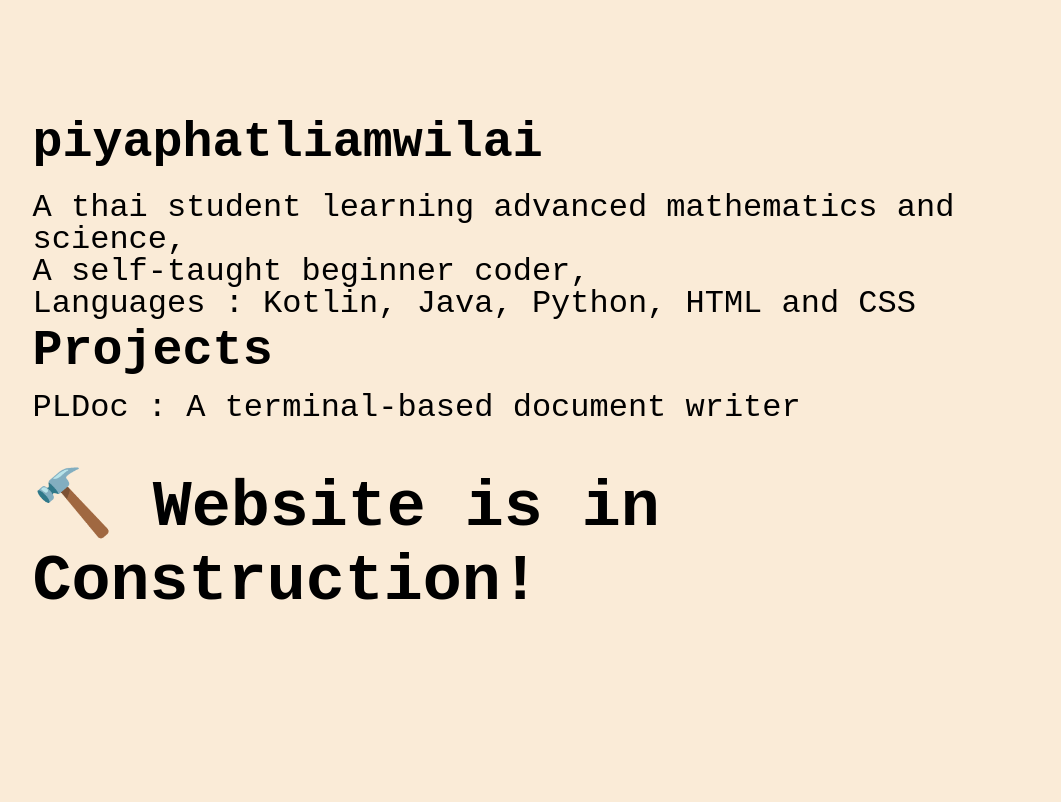
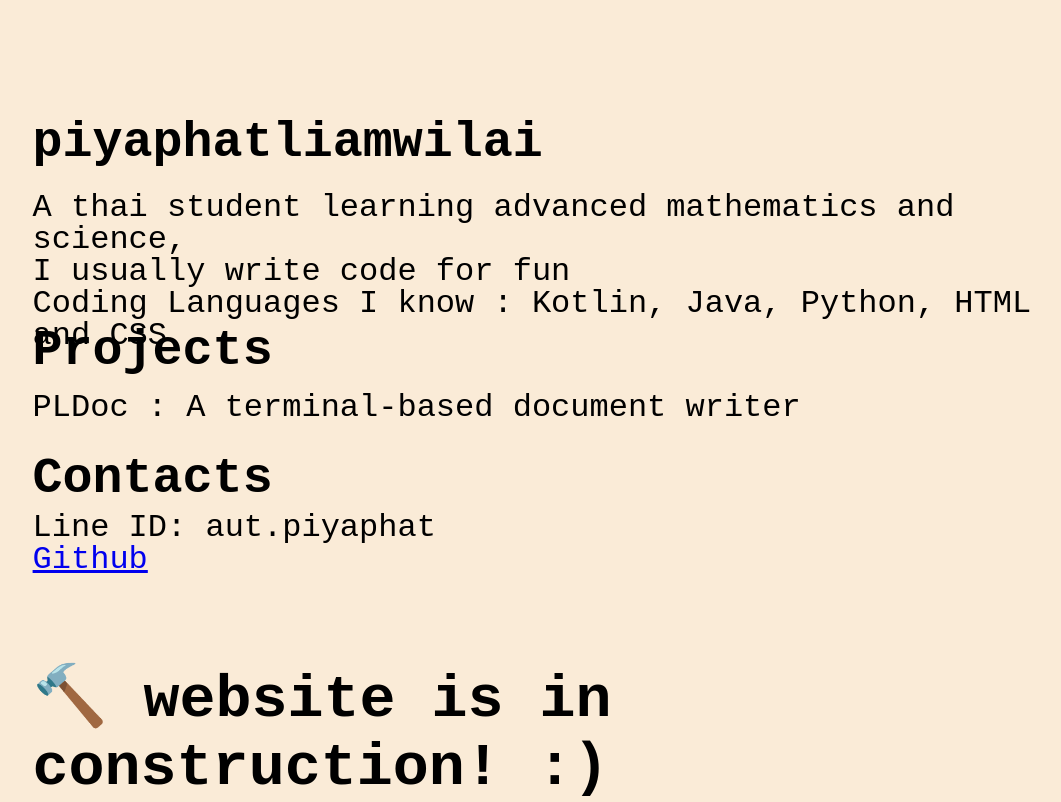
Before and after one commit to piyaphatliamwilai/piyaphatliamwilai.github.io, a plain HTML site: page index.html in a window 1280 px wide. Shown: the whole page, without its empty margins (185-1246 px from the left). Drawn offline with Linux system fonts and the light colour scheme.

Commit message:
update 1

```diff
--- a/css/style.css
+++ b/css/style.css
@@ -37,8 +37,29 @@ p.b {
 
 h3 {
     position: absolute;
-    font-size: 65px;
+    font-size: 50px;
     top: 50%;
     left: 17%;
-    font-weight: bold;
 }
+
+p.c {
+    position: absolute;
+    font-size: 32px;
+    top: 60%;
+    left: 17%;
+    line-height: 1.0;
+}
+
+h4 {
+    position: absolute;
+    font-size: 50px;
+    top: 70%;
+    left: 17%;
+}
+
+h5 {
+    position: absolute;
+    font-size: 60px;
+    top: 70%;
+    left: 17%;
+}
--- a/index.html
+++ b/index.html
@@ -1,6 +1,6 @@
 <!DOCTYPE html>
 <title>
-    piyaphatliamwilai's personal website
+    😊 piyaphatliamwilai's personal website
 </title>
 <head>
     <link rel="stylesheet" href="./css/style.css">
@@ -9,11 +9,16 @@
 <h1>piyaphatliamwilai</h1>
 <p class="a">
     A thai student learning advanced mathematics and science,<br>
-    A self-taught beginner coder, <br>
-    Languages : Kotlin, Java, Python, HTML and CSS<br>
+    I usually write code for fun<br>
+    Coding Languages I know : Kotlin, Java, Python, HTML and CSS<br>
 </p>
 <h2>Projects</h2>
 <p class="b">
     <bold>PLDoc</bold> : A terminal-based document writer<br>
 </p>
-<h3>🔨 Website is in Construction!</h3>
+<p class="c">
+    Line ID: aut.piyaphat<br>
+    <a href="https://github.com/piyaphatliamwilai">Github</a><br>
+</p>
+<h3>Contacts</h3>
+<h5>🔨 website is in construction! :)</h5>
```
